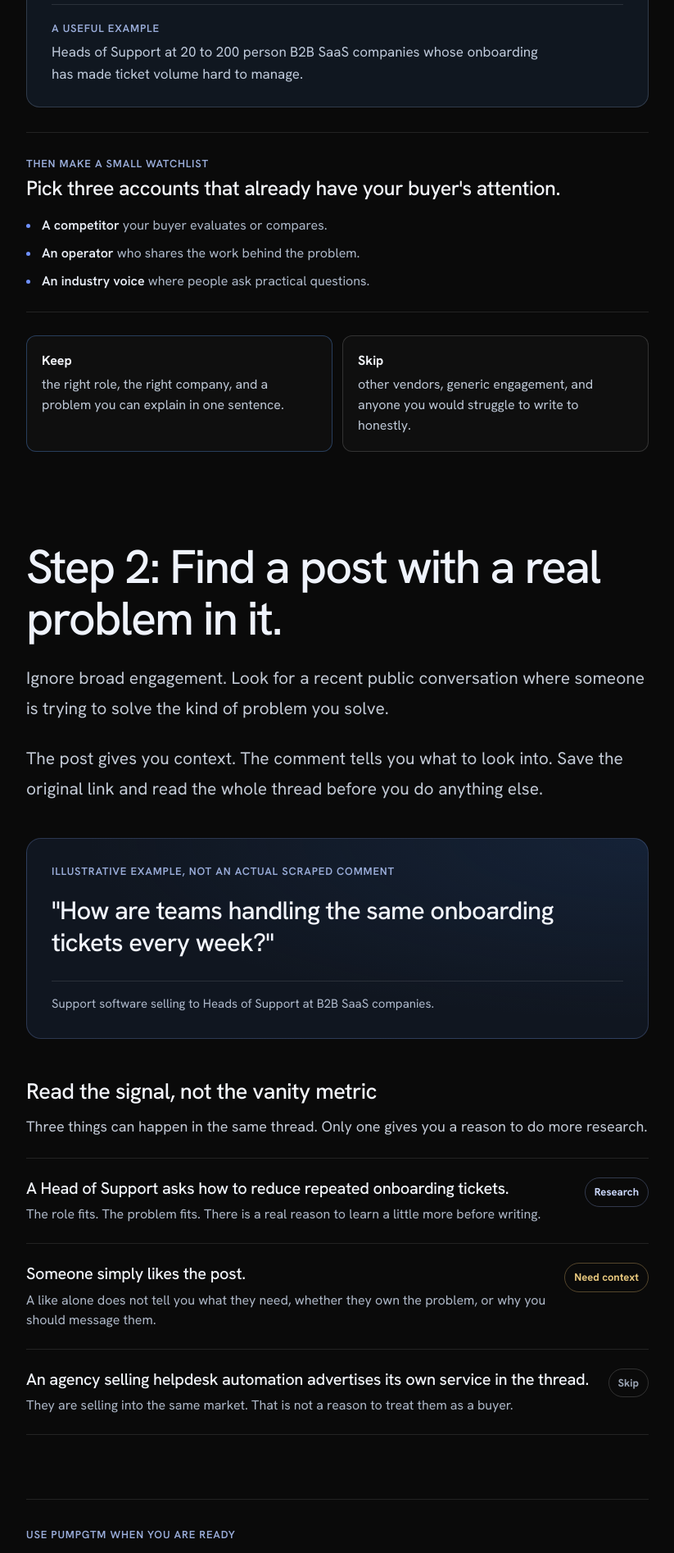
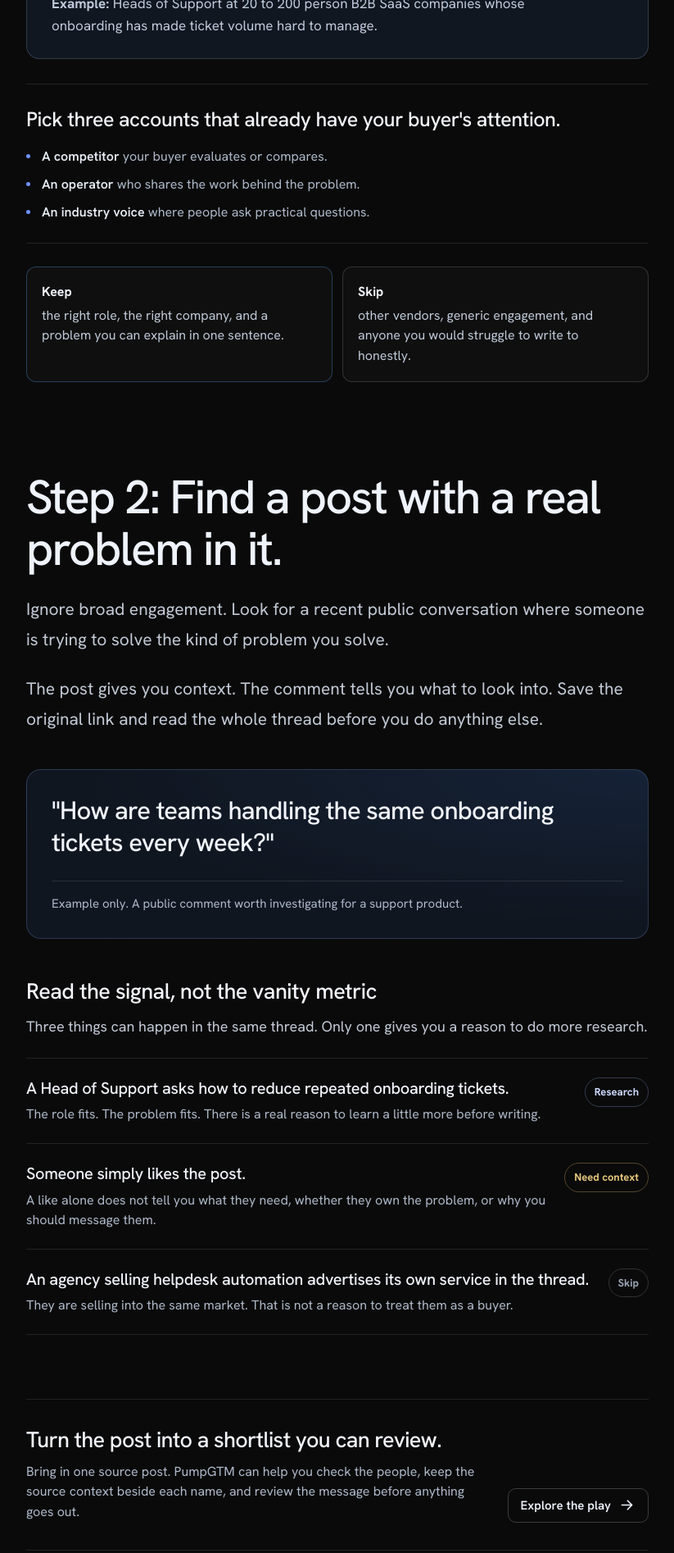
Before and after one commit to Editwithkrish/pumpgtm-playbook, a Next.js app: page /playbooks/steal-your-competitors-audience in a window 1280 px wide. Shown: the part 1420-3314 px from the top of the page at 82% size, without its empty margins (228-1051 px from the left). Built offline with nearby package versions, Linux system fonts and the light colour scheme.

Commit message:
Simplify playbook editorial labels

```diff
--- a/src/app/globals.css
+++ b/src/app/globals.css
@@ -95,13 +95,10 @@ button, a { -webkit-tap-highlight-color: transparent; }
 .article-column h3 { color: #f3f5fa; font-size: 27px; font-weight: 500; letter-spacing: -.02em; line-height: 1.2; margin: 48px 0 13px; }
 .article-column h3 + p { color: #c3cad6; font-size: 18px; line-height: 1.55; margin: 0; }
 .article-column > p:not(.article-intro) { color: #c3cad6; font-size: 18px; line-height: 1.6; }
-.section-kicker { color: #82a1ff !important; font-size: 13px !important; font-weight: 700; letter-spacing: .12em; margin: 0 0 14px !important; text-transform: uppercase; }
 .buyer-brief { background: #101720; border: 1px solid rgba(149,170,208,.24); border-radius: 16px; margin: 34px 0 30px; padding: 27px 30px; }
-.buyer-label { color: #91adff; font-size: 13px; font-weight: 700; letter-spacing: .1em; margin: 0 0 14px; text-transform: uppercase; }
 .buyer-template { color: #dde5f2; font-size: 22px; letter-spacing: -.015em; line-height: 1.45; margin: 0; }
 .buyer-template strong { color: #fff; font-weight: 600; }
 .buyer-example { border-top: 1px solid rgba(255,255,255,.11); margin-top: 22px; padding-top: 19px; }
-.buyer-example .figure-label, .account-watch .figure-label { margin-bottom: 6px !important; }
 .buyer-example p:last-child { color: #bfcadb; font-size: 17px; line-height: 1.55; margin: 0; max-width: 620px; }
 .account-watch { border-bottom: 1px solid var(--line-soft); border-top: 1px solid var(--line-soft); padding: 28px 0 25px; }
 .account-watch h3 { font-size: 25px; margin: 0 0 18px; }
@@ -111,10 +108,8 @@ button, a { -webkit-tap-highlight-color: transparent; }
 .watch-list strong { color: #e9eef7; font-weight: 600; }
 .play-callout { background: radial-gradient(at 100% 0%, rgba(37,73,128,.24), transparent 65%), var(--surface); border: 1px solid rgba(114,141,205,.28); border-radius: 15px; color: #cbd3df; line-height: 1.6; margin: 28px 0; padding: 21px 23px; }
 .play-callout p { margin: 0; }
-.play-callout .figure-label { margin-bottom: 9px !important; }
 .pumpgtm-inset { align-items: end; border-bottom: 1px solid var(--line-soft); border-top: 1px solid var(--line-soft); display: flex; gap: 34px; justify-content: space-between; margin: 78px auto 0; max-width: 760px; padding: 33px 0; }
 .pumpgtm-inset > div { max-width: 565px; }
-.pumpgtm-inset .figure-label { margin-bottom: 8px !important; }
 .pumpgtm-inset h2 { color: #f2f5fa; font-size: 27px; font-weight: 500; letter-spacing: -.025em; line-height: 1.2; margin: 0 0 10px; }
 .pumpgtm-inset p:last-child { color: #aeb9ca; line-height: 1.55; margin: 0; }
 .pumpgtm-inset .secondary-button { flex: 0 0 auto; gap: 9px; white-space: nowrap; }
@@ -125,7 +120,6 @@ button, a { -webkit-tap-highlight-color: transparent; }
 .two-up-notes strong { color: #f3f5fa; display: block; margin-bottom: 4px; }
 
 .comment-figure { background: radial-gradient(at 100% 0%, rgba(37,73,128,.24), transparent 64%), var(--surface); border: 1px solid rgba(114,141,205,.28); border-radius: 18px; margin: 42px 0 0; padding: 30px; }
-.figure-label { color: #9aadda; font-size: 13px !important; font-weight: 600; letter-spacing: .065em; margin: 0 0 18px !important; text-transform: uppercase; }
 .comment-figure blockquote { color: #f2f5fc; font-size: 31px; font-weight: 500; letter-spacing: -.025em; line-height: 1.28; margin: 0; }
 .comment-figure figcaption { border-top: 1px solid rgba(255,255,255,.11); color: #aeb9cb; font-size: 15px; line-height: 1.45; margin-top: 26px; padding-top: 17px; }
 
--- a/src/app/playbooks/steal-your-competitors-audience/playbook.tsx
+++ b/src/app/playbooks/steal-your-competitors-audience/playbook.tsx
@@ -458,12 +458,11 @@ export default function CompetitorAudiencePlaybook() {
               <h2 id="step-1-title">Step 1: Pick one buyer.</h2>
               <p className="article-intro">Start with the person you want more conversations with. Not a market. Not a list. A real person with a job to do and a problem you can help with.</p>
               <section className="buyer-brief" aria-label="Buyer brief">
-                <p className="buyer-label">Your one-line ICP</p>
                 <p className="buyer-template">We help <strong>[role]</strong> at <strong>[company type]</strong> when <strong>[specific problem]</strong> becomes hard to ignore.</p>
-                <div className="buyer-example"><p className="figure-label">A useful example</p><p>Heads of Support at 20 to 200 person B2B SaaS companies whose onboarding has made ticket volume hard to manage.</p></div>
+                <div className="buyer-example"><p><strong>Example:</strong> Heads of Support at 20 to 200 person B2B SaaS companies whose onboarding has made ticket volume hard to manage.</p></div>
               </section>
               <section className="account-watch" aria-label="Accounts to watch">
-                <div><p className="figure-label">Then make a small watchlist</p><h3>Pick three accounts that already have your buyer&apos;s attention.</h3><ul className="watch-list"><li><strong>A competitor</strong> your buyer evaluates or compares.</li><li><strong>An operator</strong> who shares the work behind the problem.</li><li><strong>An industry voice</strong> where people ask practical questions.</li></ul></div>
+                <div><h3>Pick three accounts that already have your buyer&apos;s attention.</h3><ul className="watch-list"><li><strong>A competitor</strong> your buyer evaluates or compares.</li><li><strong>An operator</strong> who shares the work behind the problem.</li><li><strong>An industry voice</strong> where people ask practical questions.</li></ul></div>
               </section>
               <div className="two-up-notes"><p><strong>Keep</strong>the right role, the right company, and a problem you can explain in one sentence.</p><p><strong>Skip</strong>other vendors, generic engagement, and anyone you would struggle to write to honestly.</p></div>
             </div>
@@ -476,9 +475,8 @@ export default function CompetitorAudiencePlaybook() {
               <p className="article-intro">The post gives you context. The comment tells you what to look into. Save the original link and read the whole thread before you do anything else.</p>
 
               <figure className="comment-figure">
-                <p className="figure-label">Illustrative example, not an actual scraped comment</p>
                 <blockquote>&quot;How are teams handling the same onboarding tickets every week?&quot;</blockquote>
-                <figcaption>Support software selling to Heads of Support at B2B SaaS companies.</figcaption>
+                <figcaption>Example only. A public comment worth investigating for a support product.</figcaption>
               </figure>
 
               <h3>Read the signal, not the vanity metric</h3>
@@ -490,7 +488,7 @@ export default function CompetitorAudiencePlaybook() {
           </section>
 
           <aside className="pumpgtm-inset" aria-label="How PumpGTM helps">
-            <div><p className="figure-label">Use PumpGTM when you are ready</p><h2>Turn the post into a shortlist you can review.</h2><p>Bring in one source post. PumpGTM can help you check the people, keep the source context beside each name, and review the message before anything goes out.</p></div>
+            <div><h2>Turn the post into a shortlist you can review.</h2><p>Bring in one source post. PumpGTM can help you check the people, keep the source context beside each name, and review the message before anything goes out.</p></div>
             <a className="secondary-button" href={runPlayUrl}>Explore the play <ArrowIcon /></a>
           </aside>
 
@@ -517,8 +515,8 @@ export default function CompetitorAudiencePlaybook() {
               <h2 id="step-5-title">Step 5: Write a message that earns a reply.</h2>
               <p className="article-intro">Use the thing they actually said. Make one observation. Ask one question. Do not turn the first message into a pitch.</p>
               <figure className="walkthrough-figure">
-                <div><p className="figure-label">Mock video placeholder</p><h3>Watch the move in one minute</h3><p>Replace this with an approved PumpGTM walkthrough when one is ready.</p></div>
-                <div className="video-stage"><button className="play-circle" type="button" aria-label="Mock video play button">▶</button><small>Video placeholder · 1:12</small></div>
+                <div><h3>Watch the move in one minute</h3><p>A short walkthrough of the research and review flow.</p></div>
+                <div className="video-stage"><button className="play-circle" type="button" aria-label="Video preview play button">▶</button><small>Preview · 1:12</small></div>
               </figure>
 
               <h3>Build your first line</h3>
```
